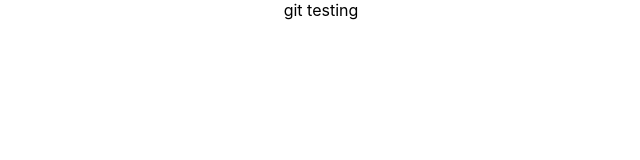
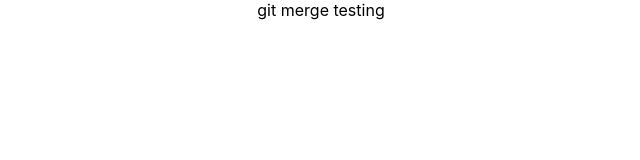
Before and after one commit to Shellyzheng27/jira, a React (Create React App) app: page / in a window 1280 px wide. Shown: the top 160 px of the page, without its empty margins (319-959 px from the left). Built offline with nearby package versions, Linux system fonts and the light colour scheme.

Commit message:
shellys commit

```diff
--- a/src/App.tsx
+++ b/src/App.tsx
@@ -5,7 +5,7 @@ import './App.css';
 function App() {
   return (
     <div className="App">
-      git testing
+      git merge testing
     </div>
   );
 }
```
